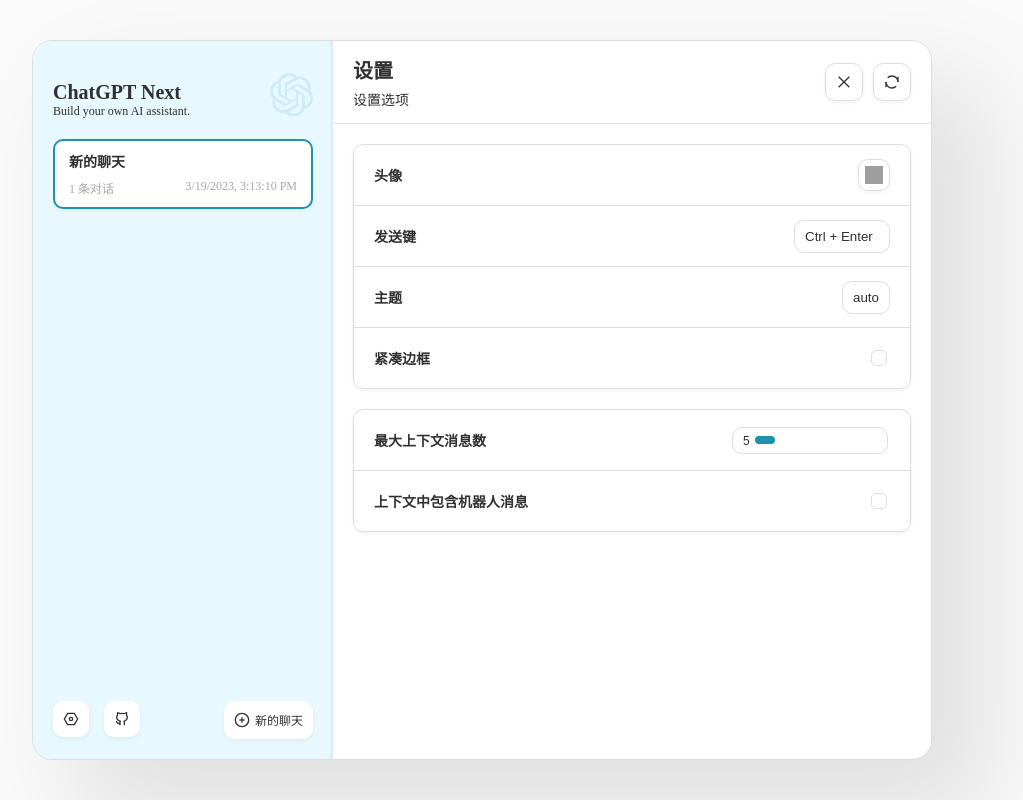
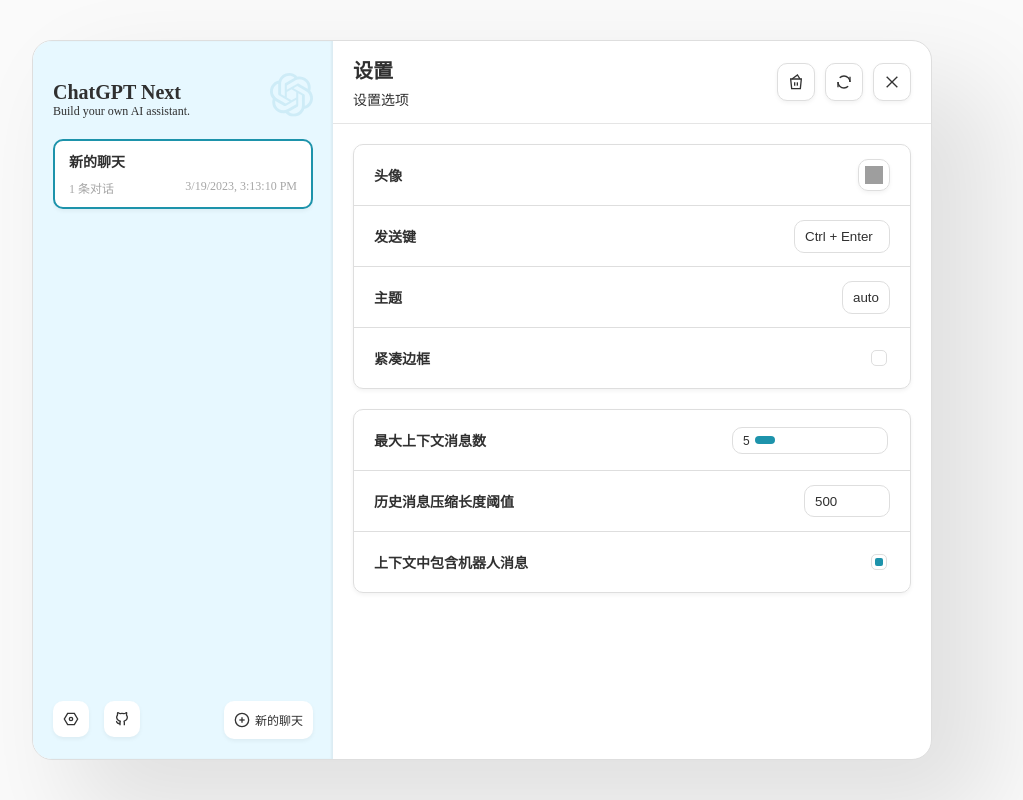
Before and after one commit to Goblincomet/ChatGPT-Next-Web, a Next.js app: page / in a window 1280 px wide. Both pictures are taken after a click on the element 229 px from the left and 719 px from the top of the page. Shown: the whole page, without its empty margins (158-1181 px from the left). Built offline with nearby package versions, Linux system fonts and the light colour scheme; grey boxes are pictures that could not be loaded.

Commit message:
feat: support compress chat history

```diff
--- a/app/components/home.tsx
+++ b/app/components/home.tsx
@@ -208,7 +208,10 @@
             <IconButton
               icon={<BrainIcon />}
               bordered
-              title="查看压缩后的历史 Prompt（开发中）"
+              title="查看压缩后的历史 Prompt"
+              onClick={() => {
+                showMemoryPrompt(session.memoryPrompt)
+              }}
             />
           </div>
           <div className={styles["window-action-button"]}>
@@ -320,6 +323,16 @@
   })
 }
 
+function showMemoryPrompt(prompt: string) {
+  showModal({
+    title: "上下文记忆 Prompt", children: <div className="markdown-body">
+      <pre className={styles['export-content']}>{prompt}</pre>
+    </div>, actions: [
+      <IconButton key="copy" icon={<CopyIcon />} bordered text="全部复制" onClick={() => copyToClipboard(prompt)} />,
+    ]
+  })
+}
+
 export function Home() {
   const [createNewSession] = useChatStore((state) => [state.newSession]);
   const loading = !useChatStore?.persist?.hasHydrated();
--- a/app/components/settings.tsx
+++ b/app/components/settings.tsx
@@ -6,6 +6,7 @@
 
 import ResetIcon from "../icons/reload.svg";
 import CloseIcon from "../icons/close.svg";
+import ClearIcon from "../icons/clear.svg";
 
 import { List, ListItem, Popover } from "./ui-lib";
 
@@ -15,10 +16,11 @@
 
 export function Settings(props: { closeSettings: () => void }) {
   const [showEmojiPicker, setShowEmojiPicker] = useState(false);
-  const [config, updateConfig, resetConfig] = useChatStore((state) => [
+  const [config, updateConfig, resetConfig, clearAllData] = useChatStore((state) => [
     state.config,
     state.updateConfig,
     state.resetConfig,
+    state.clearAllData,
   ]);
 
   return (
@@ -31,10 +33,10 @@
         <div className={styles["window-actions"]}>
           <div className={styles["window-action-button"]}>
             <IconButton
-              icon={<CloseIcon />}
-              onClick={props.closeSettings}
+              icon={<ClearIcon />}
+              onClick={clearAllData}
               bordered
-              title="重置所有选项"
+              title="清除所有数据"
             />
           </div>
           <div className={styles["window-action-button"]}>
@@ -43,6 +45,14 @@
               onClick={resetConfig}
               bordered
               title="重置所有选项"
+            />
+          </div>
+          <div className={styles["window-action-button"]}>
+            <IconButton
+              icon={<CloseIcon />}
+              onClick={props.closeSettings}
+              bordered
+              title="关闭"
             />
           </div>
         </div>
@@ -147,6 +157,24 @@
             ></input>
           </ListItem>
 
+
+          <ListItem>
+            <div className={styles["settings-title"]}>
+              历史消息压缩长度阈值
+            </div>
+            <input
+              type="number"
+              min={500}
+              max={4000}
+              value={config.compressMessageLengthThreshold}
+              onChange={(e) =>
+                updateConfig(
+                  (config) => (config.compressMessageLengthThreshold = e.currentTarget.valueAsNumber)
+                )
+              }
+            ></input>
+          </ListItem>
+
           <ListItem>
             <div className={styles["settings-title"]}>
               上下文中包含机器人消息
--- a/app/components/ui-lib.module.scss
+++ b/app/components/ui-lib.module.scss
@@ -90,7 +90,7 @@
   }
 
   .modal-content {
-    height: 40vh;
+    max-height: 40vh;
     padding: var(--modal-padding);
     overflow: auto;
   }
@@ -118,7 +118,7 @@
     width: 90vw;
 
     .modal-content {
-      height: 50vh;
+      max-height: 50vh;
     }
   }
 }
--- a/app/store.ts
+++ b/app/store.ts
@@ -26,6 +26,7 @@
 interface ChatConfig {
   maxToken?: number;
   historyMessageCount: number; // -1 means all
+  compressMessageLengthThreshold: number;
   sendBotMessages: boolean; // send bot's message or not
   submitKey: SubmitKey;
   avatar: string;
@@ -35,9 +36,10 @@
 
 const DEFAULT_CONFIG: ChatConfig = {
   historyMessageCount: 5,
-  sendBotMessages: false as boolean,
+  compressMessageLengthThreshold: 500,
+  sendBotMessages: true as boolean,
   submitKey: SubmitKey.CtrlEnter as SubmitKey,
-  avatar: "1fae0",
+  avatar: "1f603",
   theme: Theme.Auto as Theme,
   tightBorder: false,
 };
@@ -55,7 +57,7 @@
   messages: Message[];
   stat: ChatStat;
   lastUpdate: string;
-  deleted?: boolean;
+  lastSummarizeIndex: number;
 }
 
 const DEFAULT_TOPIC = "新的聊天";
@@ -80,6 +82,7 @@
       charCount: 0,
     },
     lastUpdate: createDate,
+    lastSummarizeIndex: 0,
   };
 }
 
@@ -93,7 +96,6 @@
   currentSession: () => ChatSession;
   onNewMessage: (message: Message) => void;
   onUserInput: (content: string) => Promise<void>;
-  onBotResponse: (message: Message) => void;
   summarizeSession: () => void;
   updateStat: (message: Message) => void;
   updateCurrentSession: (updater: (session: ChatSession) => void) => void;
@@ -102,10 +104,12 @@
     messageIndex: number,
     updater: (message?: Message) => void
   ) => void;
+  getMessagesWithMemory: () => Message[];
 
   getConfig: () => ChatConfig;
   resetConfig: () => void;
   updateConfig: (updater: (config: ChatConfig) => void) => void;
+  clearAllData: () => void;
 }
 
 const LOCAL_KEY = "chat-next-web-store";
@@ -186,9 +190,6 @@
       },
 
       onNewMessage(message) {
-        get().updateCurrentSession((session) => {
-          session.messages.push(message);
-        });
         get().updateStat(message);
         get().summarizeSession();
       },
@@ -200,9 +201,12 @@
           date: new Date().toLocaleString(),
         };
 
+        get().updateCurrentSession((session) => {
+          session.messages.push(message);
+        });
+
         // get last five messges
         const messages = get().currentSession().messages.concat(message);
-        get().onNewMessage(message);
 
         const botMessage: Message = {
           content: "",
@@ -215,14 +219,13 @@
           session.messages.push(botMessage);
         });
 
-        const fiveMessages = messages.slice(-5);
+        const recentMessages = get().getMessagesWithMemory()
 
-        requestChatStream(fiveMessages, {
+        requestChatStream(recentMessages, {
           onMessage(content, done) {
             if (done) {
               botMessage.streaming = false;
-              get().updateStat(botMessage);
-              get().summarizeSession();
+              get().onNewMessage(botMessage)
             } else {
               botMessage.content = content;
               set(() => ({}));
@@ -237,6 +240,24 @@
         });
       },
 
+      getMessagesWithMemory() {
+        const session = get().currentSession()
+        const config = get().config
+        const recentMessages = session.messages.slice(-config.historyMessageCount);
+
+        const memoryPrompt: Message = {
+          role: 'system',
+          content: '这是你和用户的历史聊天总结：' + session.memoryPrompt,
+          date: ''
+        }
+
+        if (session.memoryPrompt) {
+          recentMessages.unshift(memoryPrompt)
+        }
+
+        return recentMessages
+      },
+
       updateMessage(
         sessionIndex: number,
         messageIndex: number,
@@ -249,10 +270,6 @@
         set(() => ({ sessions }));
       },
 
-      onBotResponse(message) {
-        get().onNewMessage(message);
-      },
-
       summarizeSession() {
         const session = get().currentSession();
 
@@ -260,12 +277,36 @@
           // should summarize topic
           requestWithPrompt(
             session.messages,
-            "直接返回这句话的简要主题，不要解释"
+            "直接返回这句话的简要主题，不要解释，如果没有主题，请直接返回“闲聊”"
           ).then((res) => {
             get().updateCurrentSession(
               (session) => (session.topic = trimTopic(res))
             );
           });
+        }
+
+        const messages = get().getMessagesWithMemory()
+        const toBeSummarizedMsgs = messages.slice(session.lastSummarizeIndex)
+        const historyMsgLength = session.memoryPrompt.length + toBeSummarizedMsgs.reduce((pre, cur) => pre + cur.content.length, 0)
+        const lastSummarizeIndex = messages.length
+        if (historyMsgLength > 500) {
+          requestChatStream(toBeSummarizedMsgs.concat({
+            role: 'system',
+            content: '总结一下你和用户的对话，用作后续的上下文提示 prompt，控制在 50 字以内',
+            date: ''
+          }), {
+            filterBot: false,
+            onMessage(message, done) {
+              session.memoryPrompt = message
+              session.lastSummarizeIndex = lastSummarizeIndex
+              if (done) {
+                console.log('[Memory] ', session.memoryPrompt)
+              }
+            },
+            onError(error) {
+              console.error('[Summarize] ', error)
+            },
+          })
         }
       },
 
@@ -282,6 +323,13 @@
         updater(sessions[index]);
         set(() => ({ sessions }));
       },
+
+      clearAllData() {
+        if (confirm('确认清除所有聊天、设置数据？')) {
+          localStorage.clear()
+          location.reload()
+        }
+      },
     }),
     {
       name: LOCAL_KEY,
--- a/app/styles/globals.scss
+++ b/app/styles/globals.scss
@@ -161,6 +161,17 @@
   width: 24px;
 }
 
+input[type="number"] {
+  appearance: none;
+  border-radius: 10px;
+  border: var(--border-in-light);
+  height: 32px;
+  box-sizing: border-box;
+  background: var(--white);
+  color: var(--black);
+  padding: 0 10px;
+}
+
 div.math {
   overflow-x: auto;
 }
```
Also changed, not shown: app/icons/clear.svg (added).
